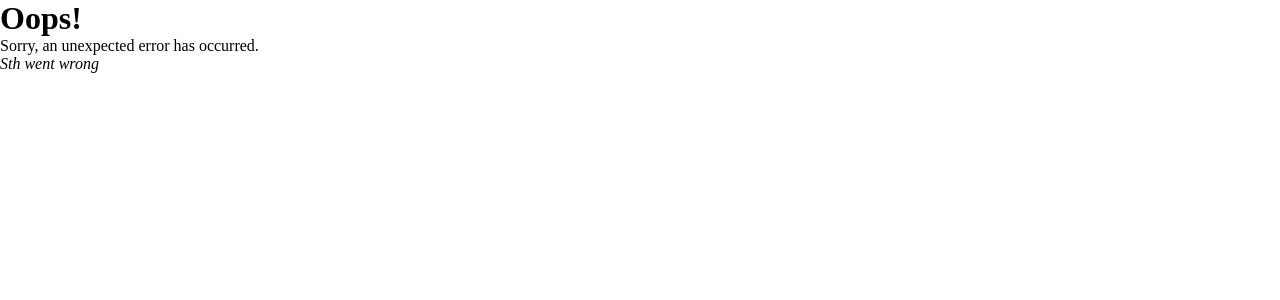
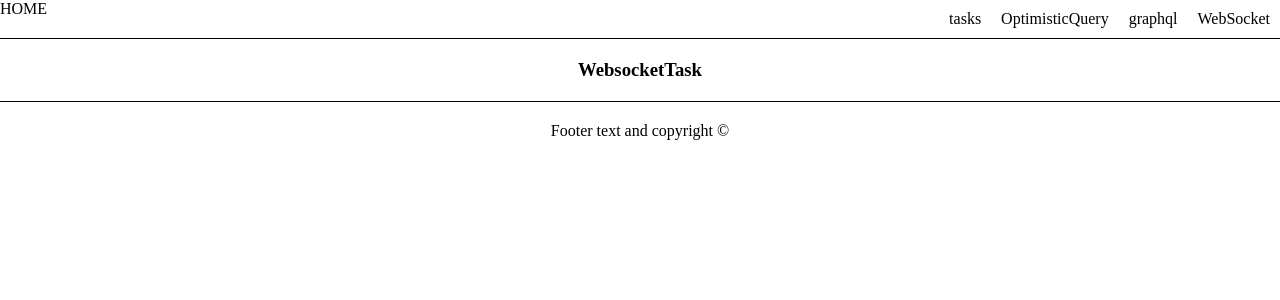
Before and after one commit to tomaszbilka/kn-portfolio, a React (Vite) app: page /websocket in a window 1280 px wide. Shown: the top 300 px of the page. Built offline with nearby package versions, Linux system fonts and the light colour scheme.

Commit message:
add socket.io and rename routes

```diff
--- a/package.json
+++ b/package.json
@@ -26,7 +26,8 @@
     "react-error-boundary": "^4.0.4",
     "react-router-dom": "^6.10.0",
     "react-use": "^17.4.0",
-    "react-window": "^1.8.8"
+    "react-window": "^1.8.8",
+    "socket.io": "^4.6.1"
   },
   "devDependencies": {
     "@apollo/react-hooks": "^4.0.0",
--- a/src/components/Navigation/Navigation.tsx
+++ b/src/components/Navigation/Navigation.tsx
@@ -10,18 +10,21 @@ const Navigation: React.FC = () => {
   return (
     <nav className={styles.container}>
       <picture>
-        <Link to={`/`}>LOGO</Link>
+        <Link to={`/`}>HOME</Link>
       </picture>
       <p>{context?.currentUser}</p>
       <ul className={styles.navContainer}>
         <li>
-          <Link to={`/contact`}>contact</Link>
+          <Link to={`/tasks`}>tasks</Link>
         </li>
         <li>
-          <Link to={`/about`}>about</Link>
+          <Link to={`/optimisticquery`}>OptimisticQuery</Link>
         </li>
         <li>
-          <Link to={'/blog'}>blog</Link>
+          <Link to={'/graphql'}>graphql</Link>
+        </li>
+        <li>
+          <Link to={'/websocket'}>WebSocket</Link>
         </li>
       </ul>
     </nav>
--- /dev/null
+++ b/src/components/WebsocketTask/WebsocketTask.tsx
@@ -0,0 +1,9 @@
+const WebsocketTask: React.FC = () => {
+  return (
+    <section className="container">
+      <h3>WebsocketTask</h3>
+    </section>
+  );
+};
+
+export default WebsocketTask;
--- /dev/null
+++ b/src/components/WebsocketTask/index.ts
@@ -0,0 +1 @@
+export { default } from './WebsocketTask';
--- a/src/main.tsx
+++ b/src/main.tsx
@@ -7,14 +7,15 @@ import { QueryClient, QueryClientProvider } from '@tanstack/react-query';
 import { client } from './graphql/client';
 import { CurrentUserContextProvider } from './context/context';
 import * as Sentry from '@sentry/react';
-import About from './pages/About';
 import App from './App';
 import Details from './components/Details';
 import ErrorPage from './components/Errors/ErrorPage';
-import GraphqlTask from './components/GraphqlTask';
+import Graphql from './pages/Graphql';
 import Home from './pages/Home';
+import OptimisticQuery from './pages/OptimisticQuery';
+import Websocket from './pages/Websocket';
 
-const Contact = lazy(() => import('./pages/Contact'));
+const Tasks = lazy(() => import('./pages/Tasks'));
 
 import './main.css';
 Sentry.init({
@@ -35,16 +36,17 @@ const router = createBrowserRouter([
     children: [
       { path: '/', element: <Home />, errorElement: <ErrorPage /> },
       {
-        path: '/contact',
+        path: '/tasks',
         element: (
           <Suspense fallback={<p>Lazy loading...</p>}>
-            <Contact />
+            <Tasks />
           </Suspense>
         ),
       },
-      { path: '/about', element: <About /> },
+      { path: '/optimisticquery', element: <OptimisticQuery /> },
       { path: '/details/:id', element: <Details /> },
-      { path: '/blog', element: <GraphqlTask /> },
+      { path: '/graphql', element: <Graphql /> },
+      { path: '/websocket', element: <Websocket /> },
     ],
   },
 ]);
--- a/src/pages/Blog.tsx
+++ b/src/pages/Graphql.tsx
@@ -1,7 +1,7 @@
 import GraphqlTask from '../components/GraphqlTask/GraphqlTask';
 
-const Blog = () => {
+const Graphql: React.FC = () => {
   return <GraphqlTask />;
 };
 
-export default Blog;
+export default Graphql;
--- a/src/pages/About.tsx
+++ b/src/pages/OptimisticQuery.tsx
@@ -1,7 +1,7 @@
 import OptimisticUI from '../components/OptimisticUI/OptimisticUI';
 
-const About: React.FC = () => {
+const OptimisticQuery: React.FC = () => {
   return <OptimisticUI />;
 };
 
-export default About;
+export default OptimisticQuery;
--- a/src/pages/Contact.tsx
+++ b/src/pages/Tasks.tsx
@@ -4,7 +4,7 @@ import RenderPropsTask from '../components/RenderPropsTask';
 import SpecializedComponentTask from '../components/SpecializedComponentTask';
 import TestingTask from '../components/TestingTask/TestingTask';
 
-const Contact: React.FC = () => {
+const Tasks: React.FC = () => {
   return (
     <>
       <RenderPropsTask />
@@ -16,4 +16,4 @@ const Contact: React.FC = () => {
   );
 };
 
-export default Contact;
+export default Tasks;
--- /dev/null
+++ b/src/pages/Websocket.tsx
@@ -0,0 +1,8 @@
+import React from 'react';
+import WebsocketTask from '../components/WebsocketTask';
+
+const Websocket: React.FC = () => {
+  return <WebsocketTask />;
+};
+
+export default Websocket;
```
Also changed, not shown: server.js (added, +15 -0 lines), 1 other file (tests, documents, lock files or other folders).
